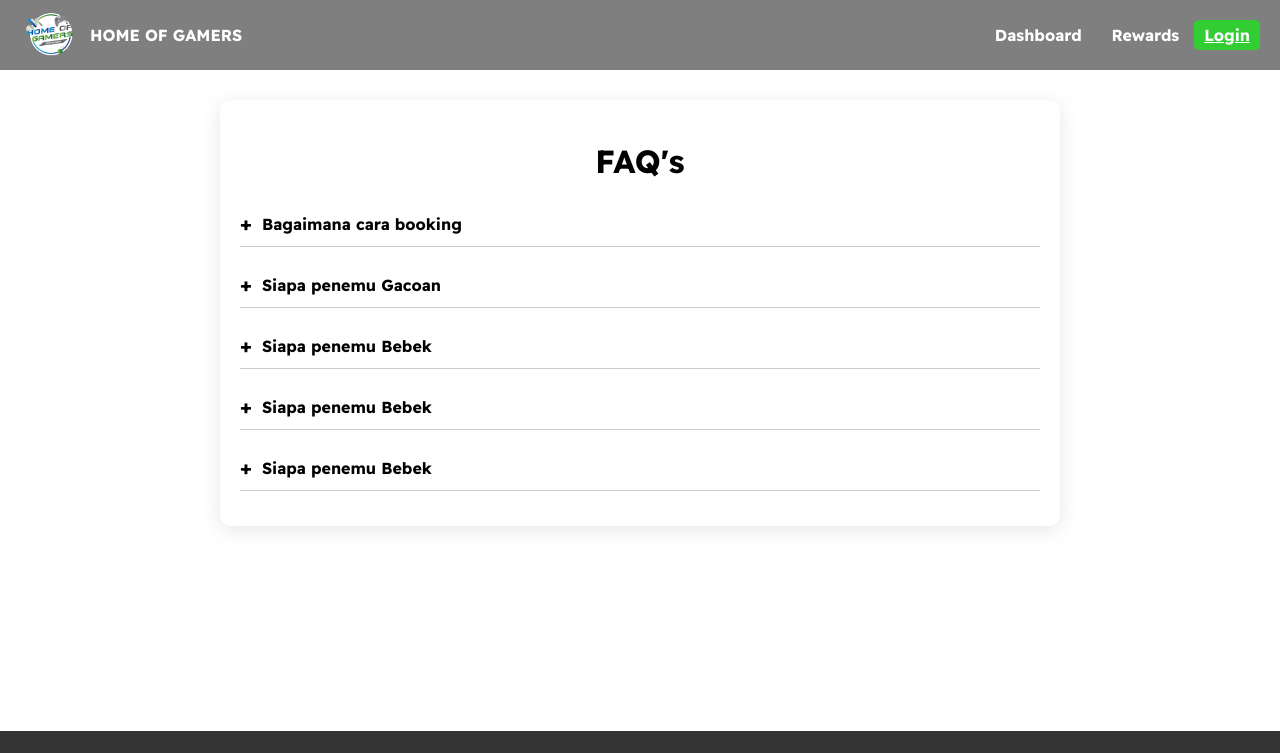
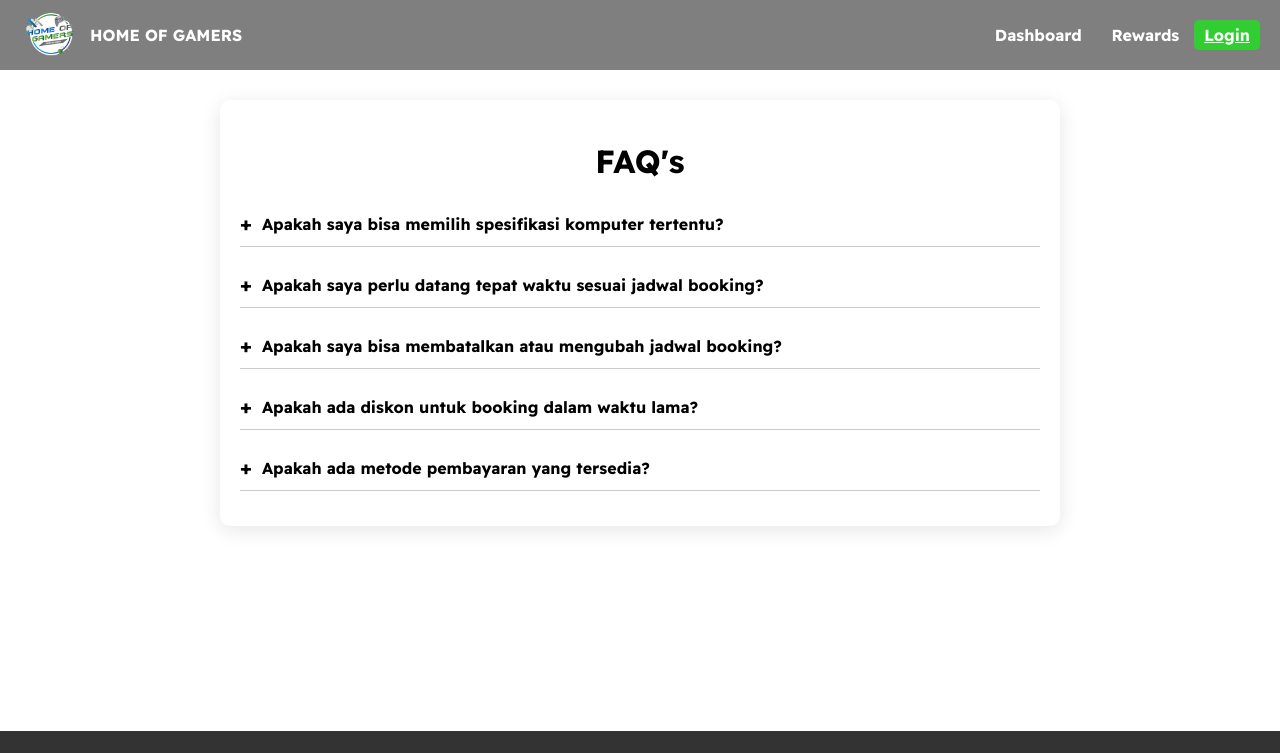
Before and after one commit to revalinocalvin/WebProjectHoG, a React (Create React App) app in the folder client/: page /faq in a window 1280 px wide. Shown: the top 753 px of the page. Built offline with nearby package versions, Linux system fonts and the light colour scheme.

Commit message:
Update FAQ's

```diff
--- a/client/src/pages/Public/FAQPage.js
+++ b/client/src/pages/Public/FAQPage.js
@@ -7,24 +7,24 @@ const FAQPage = () => {
 
     const faqs = [
         {
-        question: "Bagaimana cara booking",
-        answer: "Tidak ada penemu bebek seperti kita menemukan suatu benda atau menciptakan sesuatu. Bebek adalah jenis burung air yang sudah ada sejak jutaan tahun lalu. Para ilmuwan telah menemukan fosil bebek purba yang menunjukkan bahwa hewan ini telah berevolusi selama berabad-abad. Jadi, bukan seorang individu yang menemukan bebek, melainkan proses evolusi alamiah yang panjang."
+        question: "Apakah saya bisa memilih spesifikasi komputer tertentu?",
+        answer: "Tentu! Kami menyediakan informasi lengkap mengenai spesifikasi komputer di setiap cabang. Anda dapat memilih komputer dengan spesifikasi yang sesuai dengan kebutuhan Anda, seperti untuk gaming, streaming, atau pekerjaan."
         },
         {
-        question: "Siapa penemu Gacoan",
-        answer: "Informasi tentang penemu Gacoan belum tersedia."
+        question: "Apakah saya perlu datang tepat waktu sesuai jadwal booking?",
+        answer: "Ya, kami menyarankan Anda datang tepat waktu untuk memastikan reservasi Anda tidak hangus. Toleransi keterlambatan adalah 15 menit. Jika terlambat lebih dari itu, reservasi dapat dialihkan ke pelanggan lain."
         },
         {
-        question: "Siapa penemu Bebek",
-        answer: "Informasi tentang penemu Bebek belum tersedia."
+        question: "Apakah saya bisa membatalkan atau mengubah jadwal booking?",
+        answer: "Pembatalan atau perubahan jadwal dapat dilakukan maksimal 3 jam sebelum waktu booking melalui akun Anda di website. Untuk pembatalan mendadak, biaya booking tidak dapat dikembalikan."
         },
         {
-        question: "Siapa penemu Bebek",
-        answer: "Informasi tentang penemu Bebek belum tersedia."
+        question: "Apakah ada diskon untuk booking dalam waktu lama?",
+        answer: "Ya, kami menawarkan diskon khusus untuk reservasi lebih dari 5 jam. Diskon akan otomatis diterapkan saat checkout."
         },
         {
-        question: "Siapa penemu Bebek",
-        answer: "Informasi tentang penemu Bebek belum tersedia."
+        question: "Apakah ada metode pembayaran yang tersedia?",
+        answer: "Kami menerima berbagai metode pembayaran, seperti transfer bank, dompet digital, dan kartu kredit/debit."
         }
     ];
 
```
